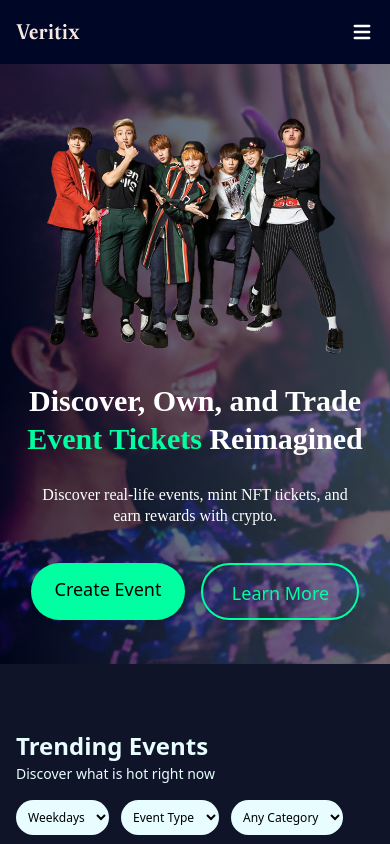
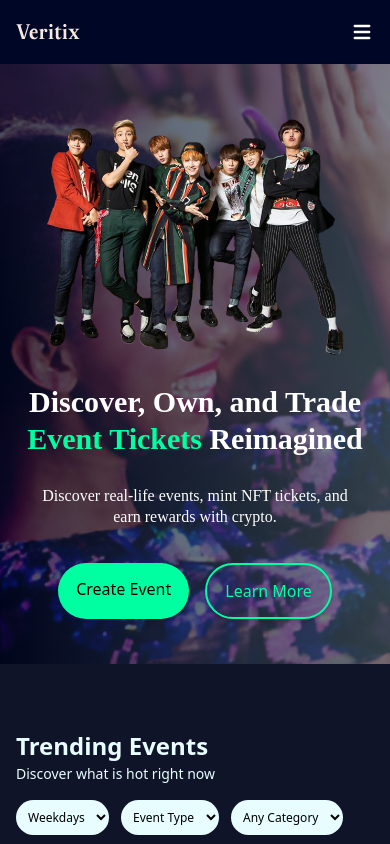
Before and after one commit to Lead-Studios/veritix-web, a React (Vite) app: page / in a window 390 px wide. Shown: the top 844 px of the page. Built offline with nearby package versions, Linux system fonts and the light colour scheme; a web font is replaced by a local one.

Commit message:
feat: fixed the responsiveness for the hero section

```diff
--- a/src/components/Hero.jsx
+++ b/src/components/Hero.jsx
@@ -97,13 +97,13 @@ const Hero = () => {
             >
               <a
                 href="#"
-                className="md:w-[160px] md:h-[50px] text-center rounded-[50px] px-6 py-3 bg-[#00FFA0] text-black text-lg font-medium shadow-md hover:bg-[#54c49b] transition"
+                className="md:w-[158px] md:h-[57px] text-center rounded-[50px] px-[18px] py-[14px] gap-[24px]  bg-[#00FFA0] text-black md:text-lg font-medium shadow-md hover:bg-[#54c49b] transition"
               >
                 Create Event
               </a>
               <a
                  href="#"
-                 className="w-[158px] h-[57px] rounded-[50px] px-[18px] py-[14px] gap-[24px] border-2 border-[#00FFA0] text-[#00FFA0] text-center text-lg font-medium shadow-md hover:bg-[#81e7c2] hover:text-white transition"
+                 className="md:w-[158px] md:h-[57px] rounded-[50px] px-[18px] py-[14px] gap-[24px] border-2 border-[#00FFA0] text-[#00FFA0] text-center md:text-lg font-medium shadow-md hover:bg-[#81e7c2] hover:text-white transition"
 
                >
                  Learn More
```
